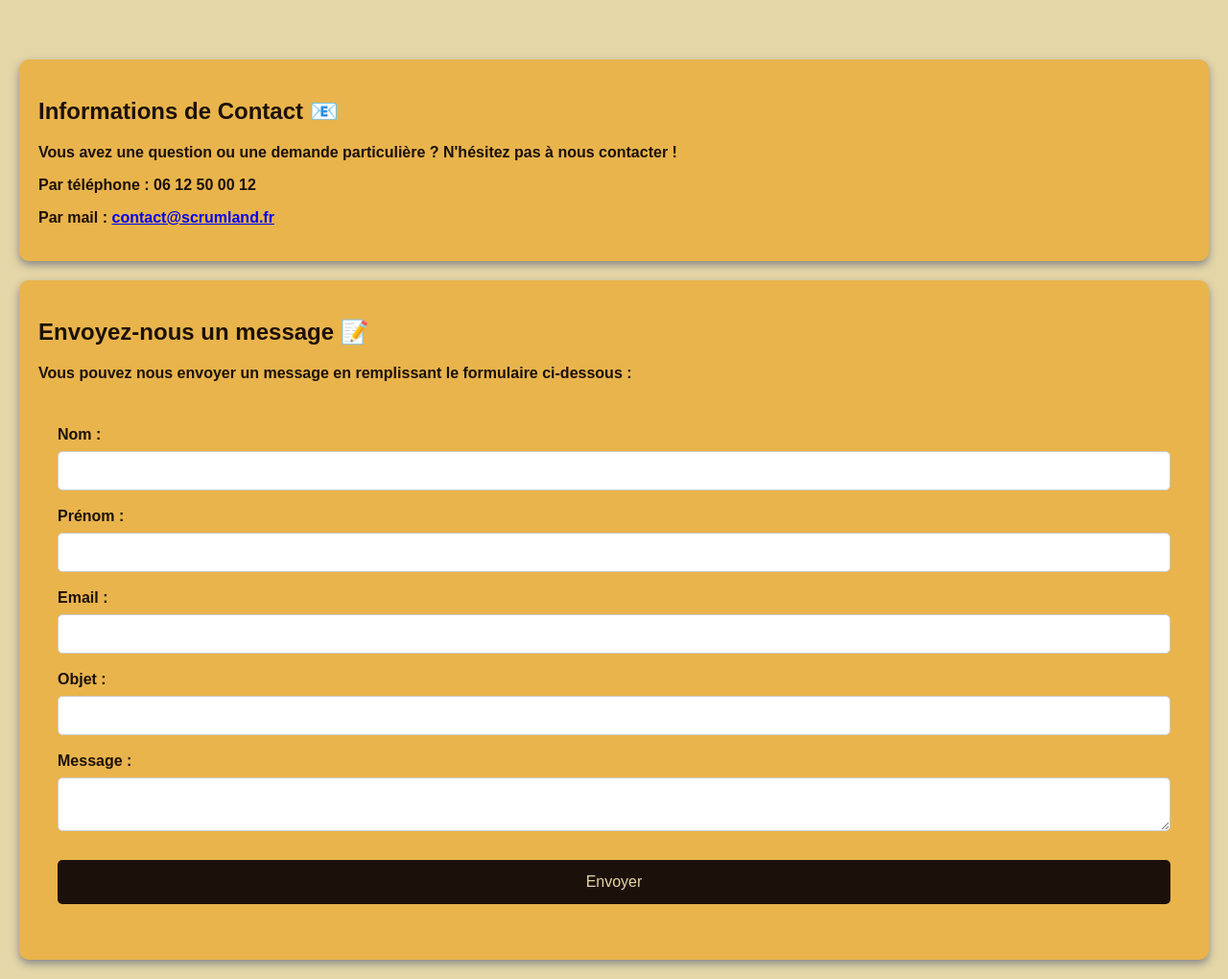
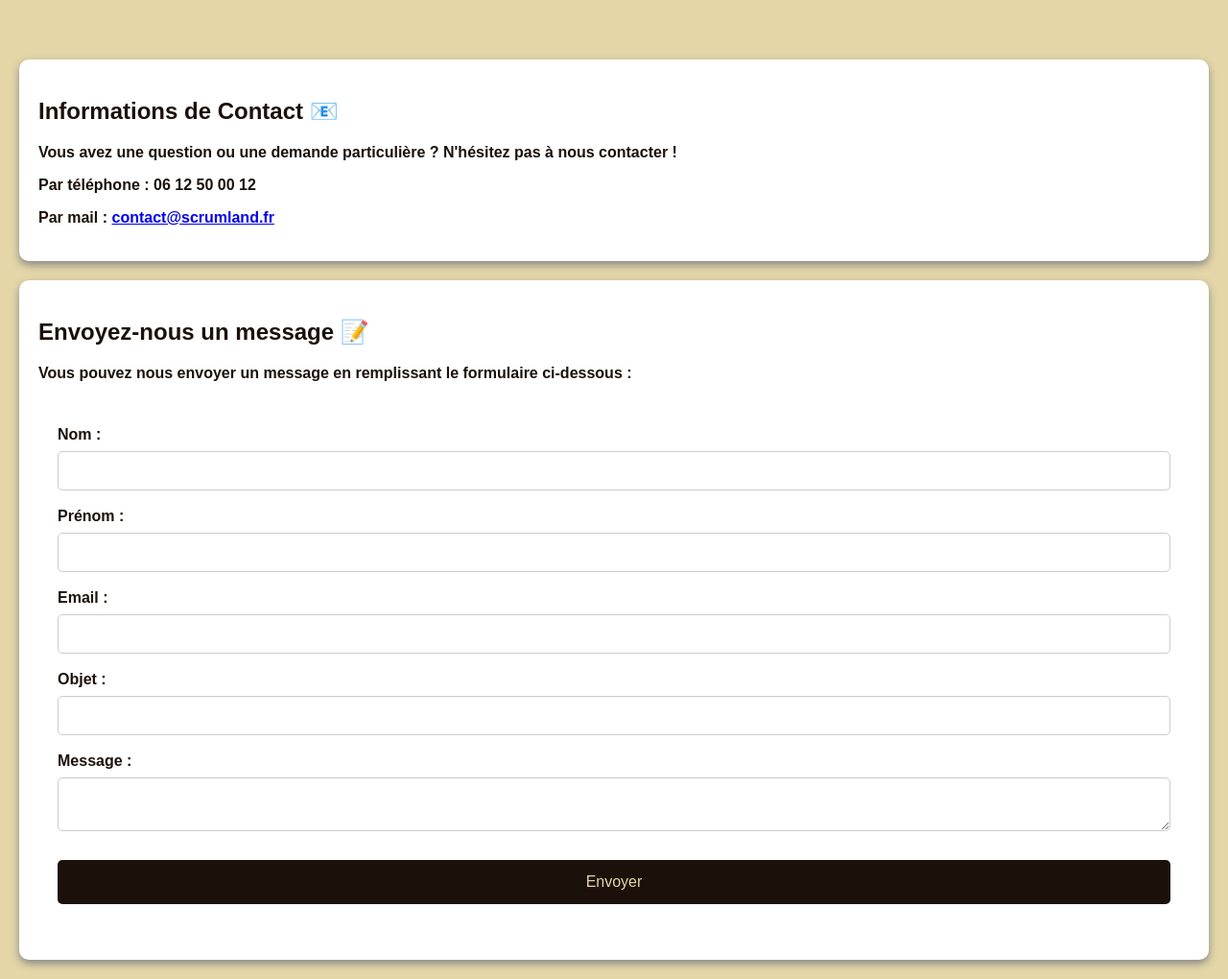
Before and after one commit to AustinRoverMini30/ScrumLand, a PHP site: page /contact.php in a window 1280 px wide. Shown: the part 138-1158 px from the top of the page at 96% size. Run offline with PHP 8.4, Linux system fonts and the light colour scheme.

Commit message:
Mise à jour page contact

```diff
--- a/Assets/CSS/stylesContact.css
+++ b/Assets/CSS/stylesContact.css
@@ -43,15 +43,15 @@ nav ul li a {
 }
 
 .contact-infos {
+    background-color: white;
     padding: 20px;
-    background-color: var(--hunyadiYellow);
     border-radius: 10px;
     margin: 20px;
     box-shadow: 0 4px 8px var(--shadowColor);
 }
 
 .div-shadow {
-    background-color: var(--hunyadiYellow);
+    background-color: white;
     margin: 20px;
     padding: 20px;
     box-shadow: 0 4px 8px var(--shadowColor);
--- a/contact.php
+++ b/contact.php
@@ -127,5 +127,6 @@
         init();
         animate();
     </script>
+
 </body>
 </html>
--- a/elus.php
+++ b/elus.php
@@ -109,5 +109,6 @@
     init();
     animate();
 </script>
+
 </body>
 </html>
```
